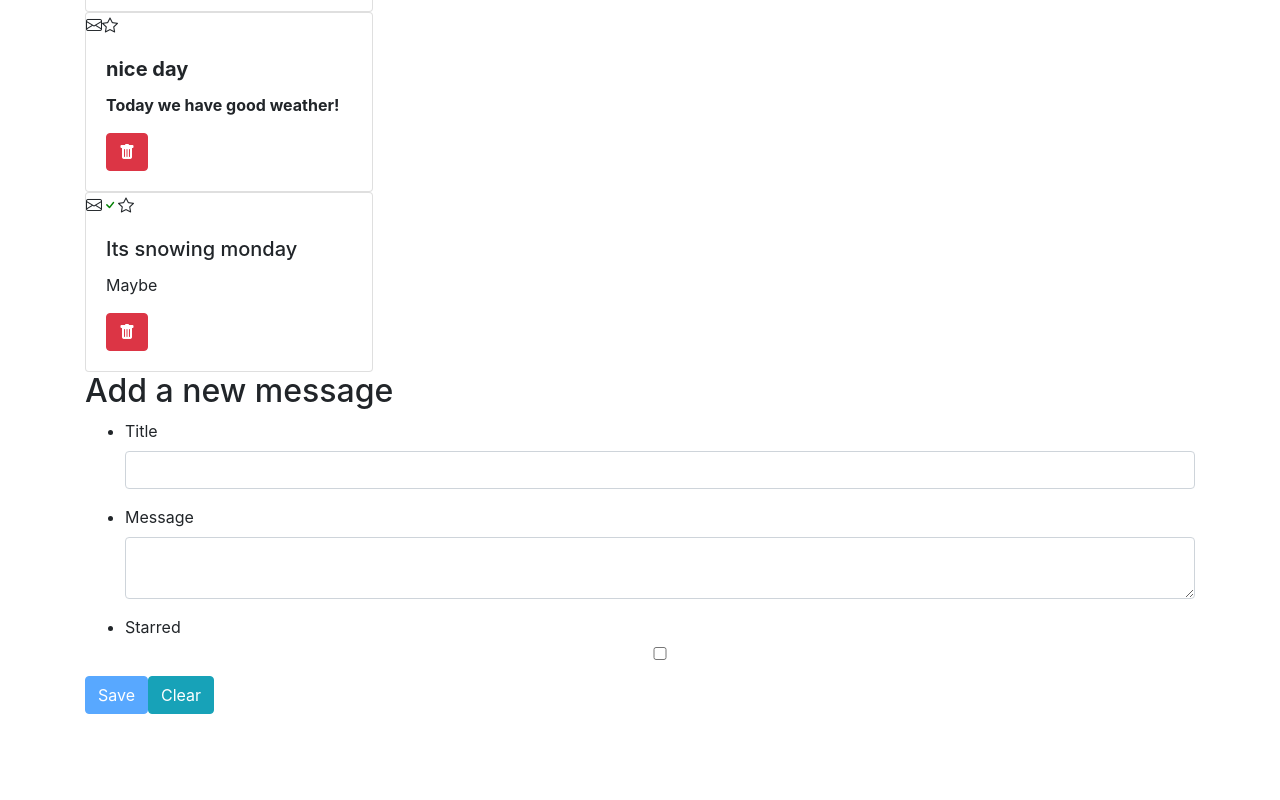
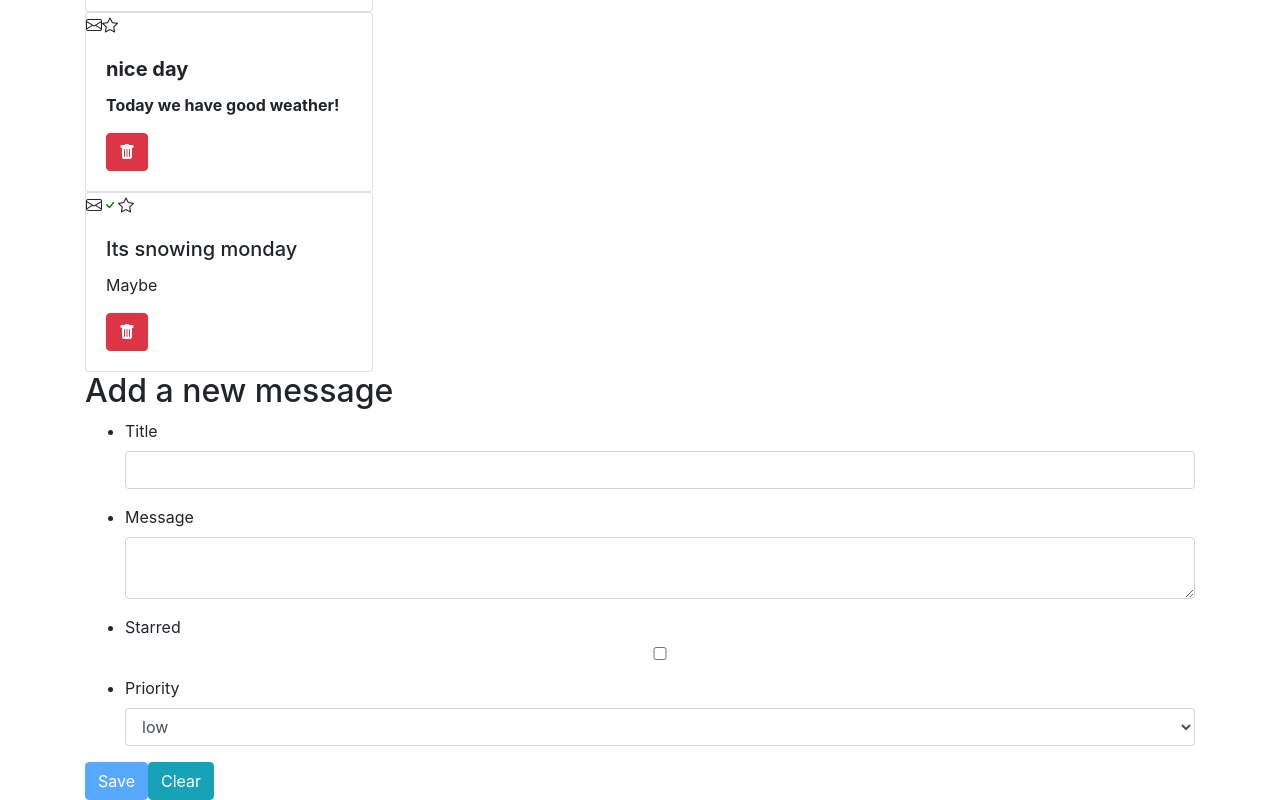
Before and after one commit to akashmohanlal/angulartest, an Angular app: page / in a window 1280 px wide. Shown: the part 670-1470 px from the top of the page. Before the commit the page ends 1384 px from the top, so only its background shows below. Built offline with nearby package versions, Linux system fonts and the light colour scheme.

Commit message:
used di on a lookup list, created http mock class

```diff
--- a/src/app/app.module.ts
+++ b/src/app/app.module.ts
@@ -1,4 +1,5 @@
 import { NgModule } from '@angular/core';
+import { HttpClientModule, HttpXhrBackend } from '@angular/common/http'
 import { BrowserModule } from '@angular/platform-browser';
 import { FormsModule, ReactiveFormsModule } from '@angular/forms';
 import { AppRoutingModule } from './app-routing.module';
@@ -9,6 +10,7 @@ import { StarredDirective } from './starred.directive';
 import { TextTruncatePipe } from './text-truncate.pipe';
 import { MessageCounterPipe } from './message-counter.pipe';
 import { MessageFormComponent } from './message-form/message-form.component';
+import { lookupListToken, lookupList} from './provider'
 
 @NgModule({
   declarations: [
@@ -24,9 +26,12 @@ import { MessageFormComponent } from './message-form/message-form.component';
     BrowserModule,
     AppRoutingModule,
     FormsModule,
-    ReactiveFormsModule
+    ReactiveFormsModule,
+    HttpClientModule
   ],
-  providers: [  ],
+  providers: [
+    {provide:  lookupListToken, useValue: lookupList}
+   ],
   bootstrap: [AppComponent]
 })
 export class AppModule { }
--- a/src/app/message-form/message-form.component.html
+++ b/src/app/message-form/message-form.component.html
@@ -1,7 +1,7 @@
 <header>
     <h2>Add a new message</h2>
 </header>
- <form [formGroup]="form" (ngSubmit)="onSubmit(form.value)">
+<form [formGroup]="form" (ngSubmit)="onSubmit(form.value)">
     <ul>
         <li class="form-group">
             <label for="title">Title</label>
@@ -16,6 +16,12 @@
             <label for="isStarred">Starred</label>
             <input class="form-control" type="checkbox" name="isStarred" formControlName="isStarred" />
         </li>
+        <li class="form-group">
+            <label for="Priority">Priority</label>
+            <select class="form-control" name="priority">
+                <option *ngFor="let priority of lookupList.priority" [value]="priority">{{ priority }}</option>
+            </select>
+        </li>
     </ul>
 
     <button type="submit" [disabled]="!form.valid" class="btn btn-primary">Save</button>
--- a/src/app/message-form/message-form.component.ts
+++ b/src/app/message-form/message-form.component.ts
@@ -1,6 +1,7 @@
-import { Component, OnInit } from '@angular/core';
+import { Component, Inject, OnInit } from '@angular/core';
 import { FormGroup, FormControl, Validators, FormBuilder } from '@angular/forms';
 import { MessageService } from '../message.service';
+import { lookupListToken } from '../provider';
 
 @Component({
   selector: 'at-message-form',
@@ -10,7 +11,9 @@ import { MessageService } from '../message.service';
 export class MessageFormComponent implements OnInit {
   form : FormGroup;
 
-   constructor(private formBuilder : FormBuilder, private messageService : MessageService) {
+   constructor(private formBuilder : FormBuilder,
+     private messageService : MessageService,
+     @Inject(lookupListToken) public lookupList) {
 
     }
 
--- /dev/null
+++ b/src/app/mock-xhr-backend.ts
@@ -0,0 +1,2 @@
+export class MockXhrBackend {
+}
--- /dev/null
+++ b/src/app/provider.ts
@@ -0,0 +1,7 @@
+import { InjectionToken } from '@angular/core'
+
+export const lookupListToken = new InjectionToken('lookupListToken')
+
+export const lookupList = {
+    priority: ['low', 'medium', 'high']
+}
```
Also changed, not shown: 2 other files (tests, documents, lock files or other folders).
